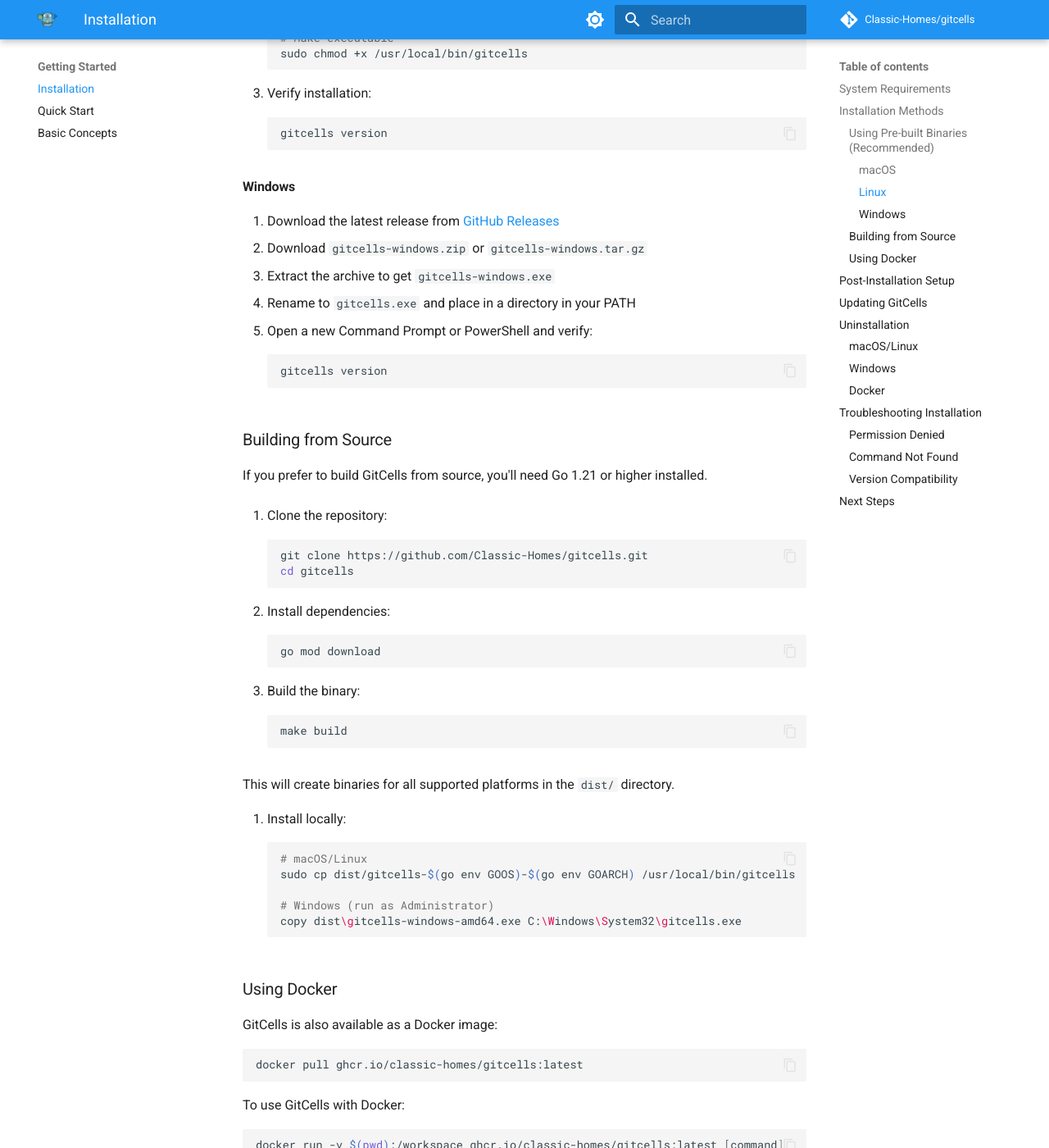
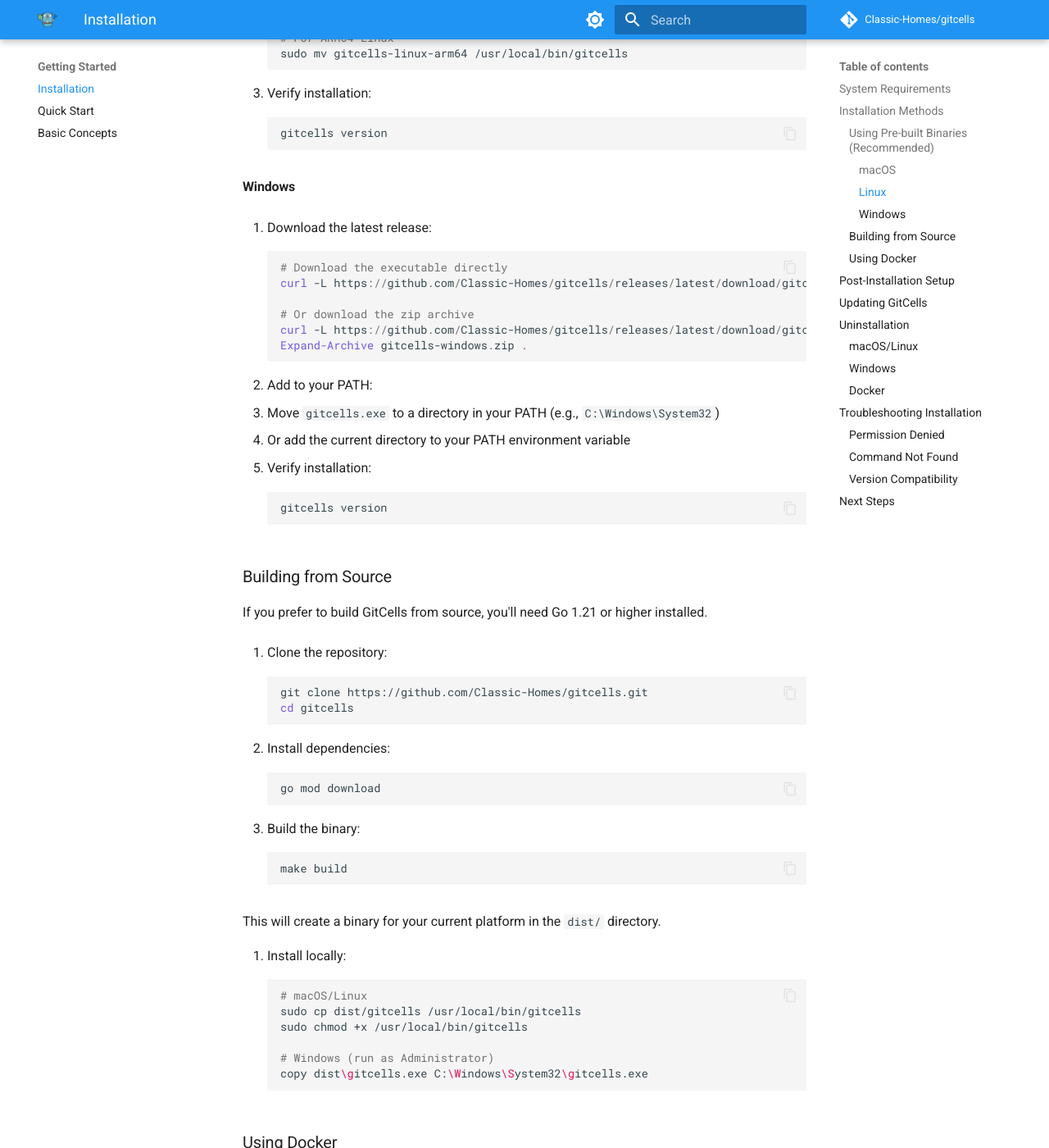
Before and after one commit to Classic-Homes/gitcells, an MkDocs documentation site: the page built from docs/getting-started/installation.md, in a window 1280 px wide and 1400 px high, scrolled down 1638 px. Shown: the whole window at 82% size. Built offline with MkDocs 1.6.1 and Material for MkDocs 9.7.7, drawn with Linux system fonts in a browser that asks for light colours; comment, search, counter and statistics services are not loaded; some of the changed text lies outside the part shown.

Commit message:
Fix documentation consistency

````diff
--- a/docs/getting-started/installation.md
+++ b/docs/getting-started/installation.md
@@ -57,30 +57,40 @@
 tar -xzf gitcells-linux-arm64.tar.gz
 ```
 
-2. Move to your PATH:
+2. Make executable and move to your PATH:
 ```bash
+# Make executable
+chmod +x gitcells-linux*
+
 # For x86_64 Linux
 sudo mv gitcells-linux /usr/local/bin/gitcells
 
 # For ARM64 Linux
 sudo mv gitcells-linux-arm64 /usr/local/bin/gitcells
-
-# Make executable
-sudo chmod +x /usr/local/bin/gitcells
 ```
 
-4. Verify installation:
+3. Verify installation:
 ```bash
 gitcells version
 ```
 
 #### Windows
 
-1. Download the latest release from [GitHub Releases](https://github.com/Classic-Homes/gitcells/releases)
-2. Download `gitcells-windows.zip` or `gitcells-windows.tar.gz`
-3. Extract the archive to get `gitcells-windows.exe`
-4. Rename to `gitcells.exe` and place in a directory in your PATH
-5. Open a new Command Prompt or PowerShell and verify:
+1. Download the latest release:
+```powershell
+# Download the executable directly
+curl -L https://github.com/Classic-Homes/gitcells/releases/latest/download/gitcells-windows.exe -o gitcells.exe
+
+# Or download the zip archive
+curl -L https://github.com/Classic-Homes/gitcells/releases/latest/download/gitcells-windows.zip -o gitcells-windows.zip
+Expand-Archive gitcells-windows.zip .
+```
+
+2. Add to your PATH:
+   - Move `gitcells.exe` to a directory in your PATH (e.g., `C:\Windows\System32`)
+   - Or add the current directory to your PATH environment variable
+
+3. Verify installation:
 ```cmd
 gitcells version
 ```
@@ -105,15 +115,16 @@
 make build
 ```
 
-This will create binaries for all supported platforms in the `dist/` directory.
+This will create a binary for your current platform in the `dist/` directory.
 
 4. Install locally:
 ```bash
 # macOS/Linux
-sudo cp dist/gitcells-$(go env GOOS)-$(go env GOARCH) /usr/local/bin/gitcells
+sudo cp dist/gitcells /usr/local/bin/gitcells
+sudo chmod +x /usr/local/bin/gitcells
 
 # Windows (run as Administrator)
-copy dist\gitcells-windows-amd64.exe C:\Windows\System32\gitcells.exe
+copy dist\gitcells.exe C:\Windows\System32\gitcells.exe
 ```
 
 ### Using Docker
````
Also changed, not shown: other parts of docs/getting-started/installation.md (+5 -5 lines), README.md (+22 -4 lines), docs/index.md (+22 -14 lines), 3 other files.
